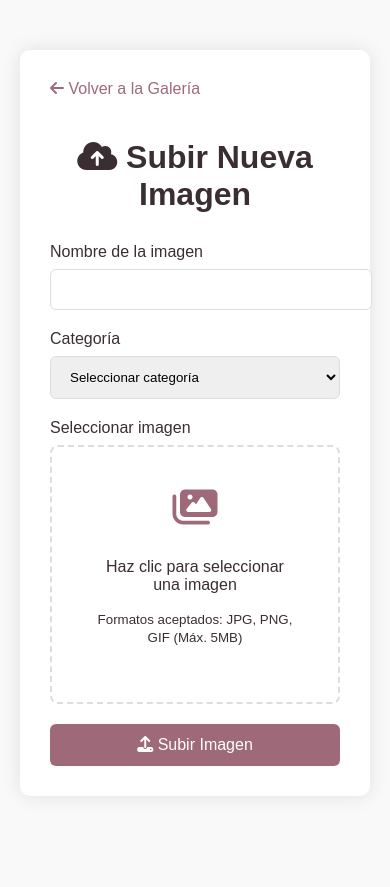
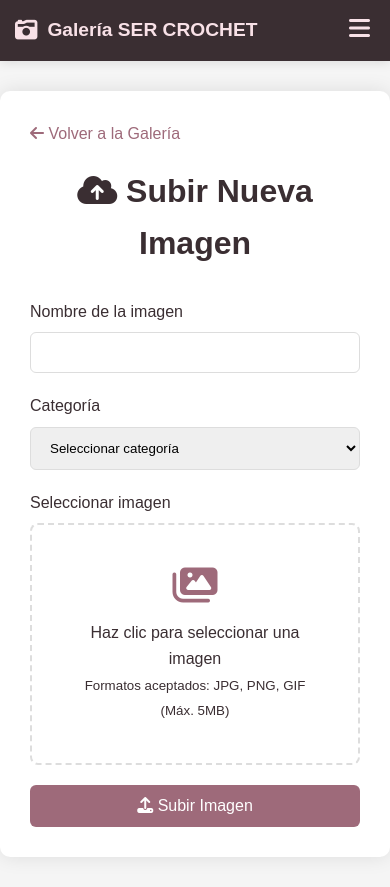
Before and after one commit to Brayan-palacio/ser-crochet-gallery, a PHP site: page /upload.php in a window 390 px wide. Before the commit the page ends 766 px from the top, so only its background shows below. Run offline with PHP 8.4, Linux system fonts and the light colour scheme.

Commit message:
Agrega navbar.php con diseño responsive para la galería de imágenes

```diff
--- a/index.php
+++ b/index.php
@@ -166,6 +166,7 @@ $ultimasImagenes = $conn->query("SELECT * FROM imagenes ORDER BY fecha_subida DE
   </style>
 </head>
 <body>
+<?php include('navbar.php'); ?>
   <div class="container">
     <header>
       <h1><i class="fas fa-camera-retro"></i> Panel de Control</h1>
--- /dev/null
+++ b/navbar.php
@@ -0,0 +1,146 @@
+<?php
+// Verificar si la página actual es index.php para resaltar el enlace correspondiente
+$current_page = basename($_SERVER['PHP_SELF']);
+?>
+<!-- Barra de navegación -->
+<nav class="navbar">
+  <div class="navbar-brand">
+    <a href="index.php" class="brand-link">
+      <i class="fas fa-camera-retro"></i> Galería SER CROCHET
+    </a>
+  </div>
+
+  <div class="navbar-links">
+    <a href="index.php" class="nav-link <?= ($current_page == 'index.php') ? 'active' : '' ?>">
+      <i class="fas fa-home"></i> Inicio
+    </a>
+
+    <a href="upload.php" class="nav-link <?= ($current_page == 'upload.php') ? 'active' : '' ?>">
+      <i class="fas fa-cloud-upload-alt"></i> Subir
+    </a>
+
+    <a href="galeria.php" class="nav-link <?= ($current_page == 'galeria.php') ? 'active' : '' ?>">
+      <i class="fas fa-images"></i> Galería
+    </a>
+
+    <a href="https://tienda-sercrochet.vercel.app/" class="nav-link" target="_blank">
+      <i class="fas fa-store"></i> Ver Tienda
+    </a>
+  </div>
+
+  <button class="navbar-toggle" id="navbarToggle">
+    <i class="fas fa-bars"></i>
+  </button>
+</nav>
+
+<style>
+  /* Estilos para la barra de navegación */
+  .navbar {
+    background-color: #3a2e32;
+    padding: 15px 30px;
+    display: flex;
+    justify-content: space-between;
+    align-items: center;
+    flex-wrap: wrap;
+    box-shadow: 0 2px 10px rgba(0,0,0,0.1);
+  }
+
+  .navbar-brand {
+    display: flex;
+    align-items: center;
+  }
+
+  .brand-link {
+    color: #f8e1e7;
+    text-decoration: none;
+    font-size: 1.2rem;
+    font-weight: 600;
+    display: flex;
+    align-items: center;
+  }
+
+  .brand-link i {
+    margin-right: 10px;
+    font-size: 1.4rem;
+  }
+
+  .navbar-links {
+    display: flex;
+    gap: 15px;
+    align-items: center;
+  }
+
+  .nav-link {
+    color: #d4a5b5;
+    text-decoration: none;
+    font-size: 1rem;
+    padding: 8px 12px;
+    border-radius: 4px;
+    transition: all 0.3s ease;
+    display: flex;
+    align-items: center;
+    gap: 8px;
+  }
+
+  .nav-link:hover {
+    color: #f8e1e7;
+    background-color: rgba(158, 106, 122, 0.3);
+  }
+
+  .nav-link.active {
+    color: #f8e1e7;
+    background-color: #9e6a7a;
+    font-weight: 500;
+  }
+
+  .navbar-toggle {
+    display: none;
+    background: none;
+    border: none;
+    color: #f8e1e7;
+    font-size: 1.5rem;
+    cursor: pointer;
+  }
+
+  /* Responsive */
+  @media (max-width: 768px) {
+    .navbar {
+      flex-direction: column;
+      align-items: flex-start;
+      padding: 15px;
+    }
+
+    .navbar-links {
+      display: none;
+      width: 100%;
+      flex-direction: column;
+      gap: 5px;
+      margin-top: 15px;
+    }
+
+    .navbar-links.show {
+      display: flex;
+    }
+
+    .nav-link {
+      padding: 10px;
+      border-radius: 4px;
+      background-color: rgba(58, 46, 50, 0.8);
+    }
+
+    .navbar-toggle {
+      display: block;
+      position: absolute;
+      right: 20px;
+      top: 15px;
+    }
+  }
+</style>
+
+<script>
+  // Toggle para el menú en móviles
+  document.getElementById('navbarToggle').addEventListener('click', function() {
+    const links = document.querySelector('.navbar-links');
+    links.classList.toggle('show');
+  });
+</script>
--- a/upload.php
+++ b/upload.php
@@ -13,12 +13,17 @@
       --dark-color: #3a2e32;
     }
 
+        * {
+      box-sizing: border-box;
+      margin: 0;
+      padding: 0;
+    }
+
     body {
       font-family: 'Raleway', sans-serif;
-      background-color: #f9f9f9;
-      margin: 0;
-      padding: 20px;
+      background-color: #f5f5f5;
       color: var(--dark-color);
+      line-height: 1.6;
     }
 
     .container {
@@ -117,6 +122,7 @@
   </style>
 </head>
 <body>
+<?php include('navbar.php'); ?>
   <div class="container">
     <a href="galeria.php" class="back-link">
       <i class="fas fa-arrow-left"></i> Volver a la Galería
```
Also changed, not shown: galeria.php (+10 -4 lines).
